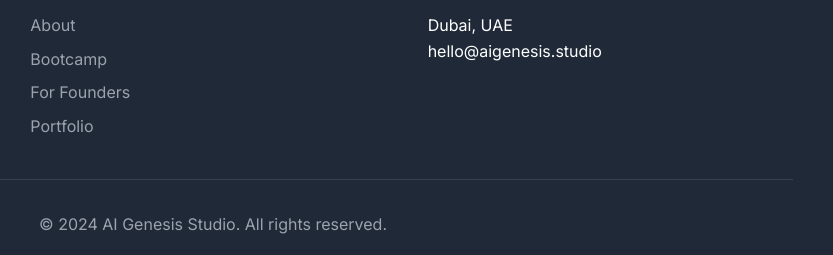
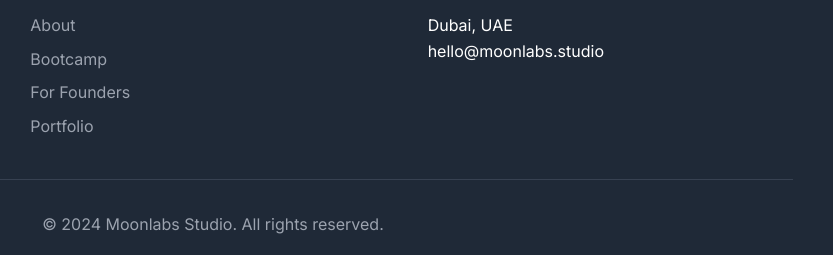
Before and after one commit to insyncinternational/Moonlabs-Studio, a website: page index.html in a window 1280 px wide. Shown: the part 3044-3299 px from the top of the page, 427-1260 px from the left. Drawn offline with Linux system fonts and the light colour scheme.

Commit message:
Fix branding: Update all references from AI Genesis Studio to Moonlabs Studio

```diff
--- a/index.html
+++ b/index.html
@@ -191,11 +191,11 @@
                 <div class="footer-section">
                     <h4>Contact</h4>
                     <p>Dubai, UAE</p>
-                    <p>hello@aigenesis.studio</p>
+                    <p>hello@moonlabs.studio</p>
                 </div>
             </div>
             <div class="footer-bottom">
-                <p>&copy; 2024 AI Genesis Studio. All rights reserved.</p>
+                <p>&copy; 2024 Moonlabs Studio. All rights reserved.</p>
             </div>
         </div>
     </footer>
```
Also changed, not shown: about.html (+2 -2 lines), bootcamp.html (+2 -2 lines), founders.html (+2 -2 lines), portfolio.html (+2 -2 lines).
